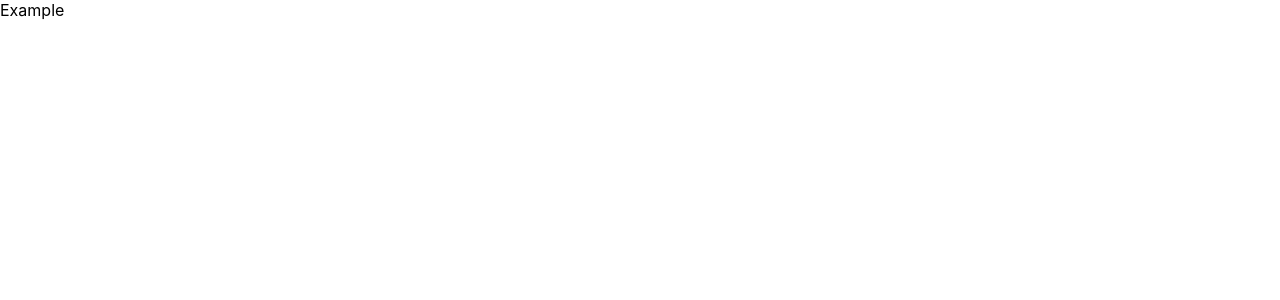
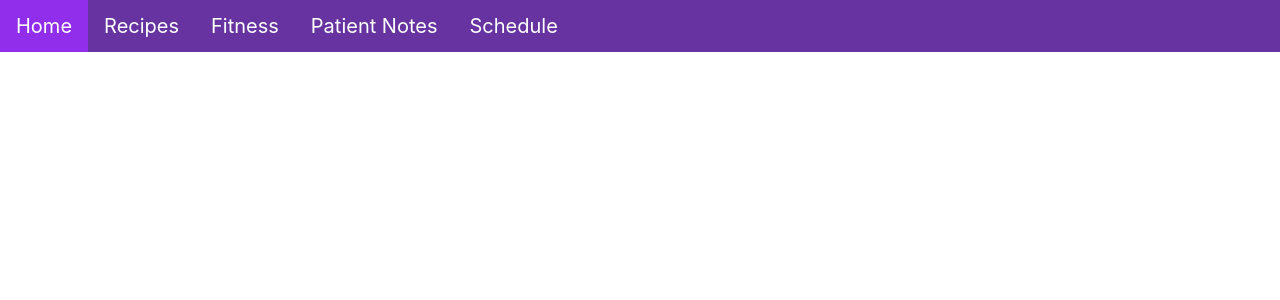
Before and after one commit to NZukaitis/GoHealth, a React (Create React App) app: page / in a window 1280 px wide. Shown: the top 300 px of the page. Built offline with nearby package versions, Linux system fonts and the light colour scheme.

Commit message:
fix some paes kinda

```diff
--- a/src/App.jsx
+++ b/src/App.jsx
@@ -1,9 +1,9 @@
 import React from "react";
-import {Example} from "./components"
+import { Navbar} from "./components"
 
 function App() {
   return (
-  <Example></Example>
+  <Navbar></Navbar>
   );
 }
 
--- a/src/components/index.js
+++ b/src/components/index.js
@@ -1 +1,2 @@
 export { default as Example} from './example/Example.jsx'
+export { default as Navbar} from './navbar/Navbar.jsx'
--- a/src/components/navbar/navbar.jsx
+++ b/src/components/navbar/navbar.jsx
@@ -1,6 +1,6 @@
-import 'navbar.css';
+import './navbar.css';
 
-function App() {
+function Navbar() {
     return (
     <header className="navbar">
         <a href="home.html" title="Home Page" className="active"> Home </a>
@@ -11,3 +11,5 @@ function App() {
     </header>
     );
   }
+
+export default Navbar
```
Also changed, not shown: 1 other file (tests, documents, lock files or other folders).
